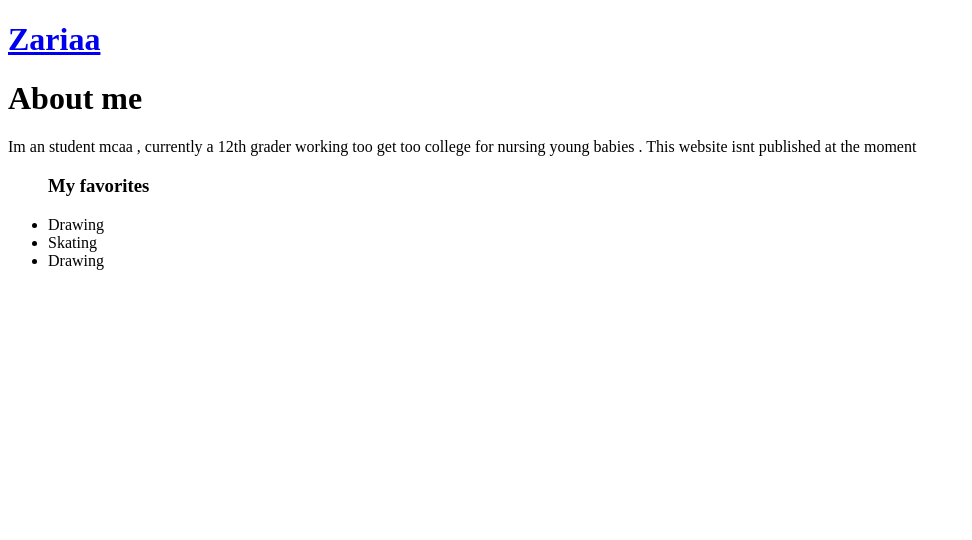
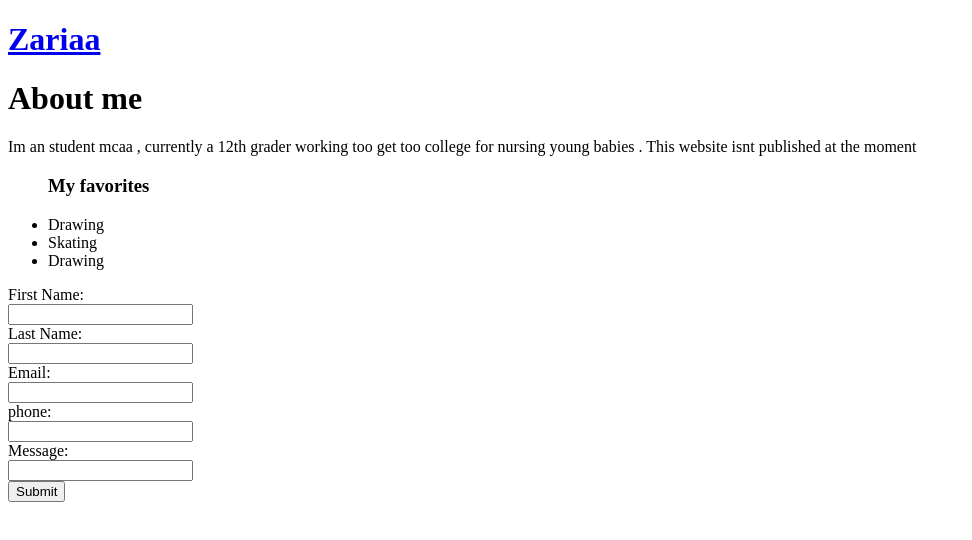
Before and after one commit to Zariaa240780/Mywebsite_Zaria, a plain HTML site: page my website .html in a window 1280 px wide. Shown: the whole page, without its empty margins (0-972 px from the left). Drawn offline with Linux system fonts and the light colour scheme.

Commit message:
Added form

```diff
--- a/my website .html
+++ b/my website .html
@@ -23,6 +23,20 @@
 
 
 
-
+<div>
+    <form action="input">
+        <label for="fname">First Name:</label><br>
+        <input type="text" id="fname" name="fname"><br>
+        <label for="lname">Last Name:</label><br>
+        <input type="text" id="lname" name="lname"><br>
+        <label for="email">Email:</label><br>
+        <input type="email" id="email" name="email"><br>
+        <label for="phone">phone:</label><br>
+        <input type="tel" id="phone" name="phone"><br>
+        <label for="message">Message:</label><br>
+        <input type="text" id="message" name="message"><br>
+        <input type="submit" value="Submit">
+    </form>
+</div>
 </body>
 </html>
```
